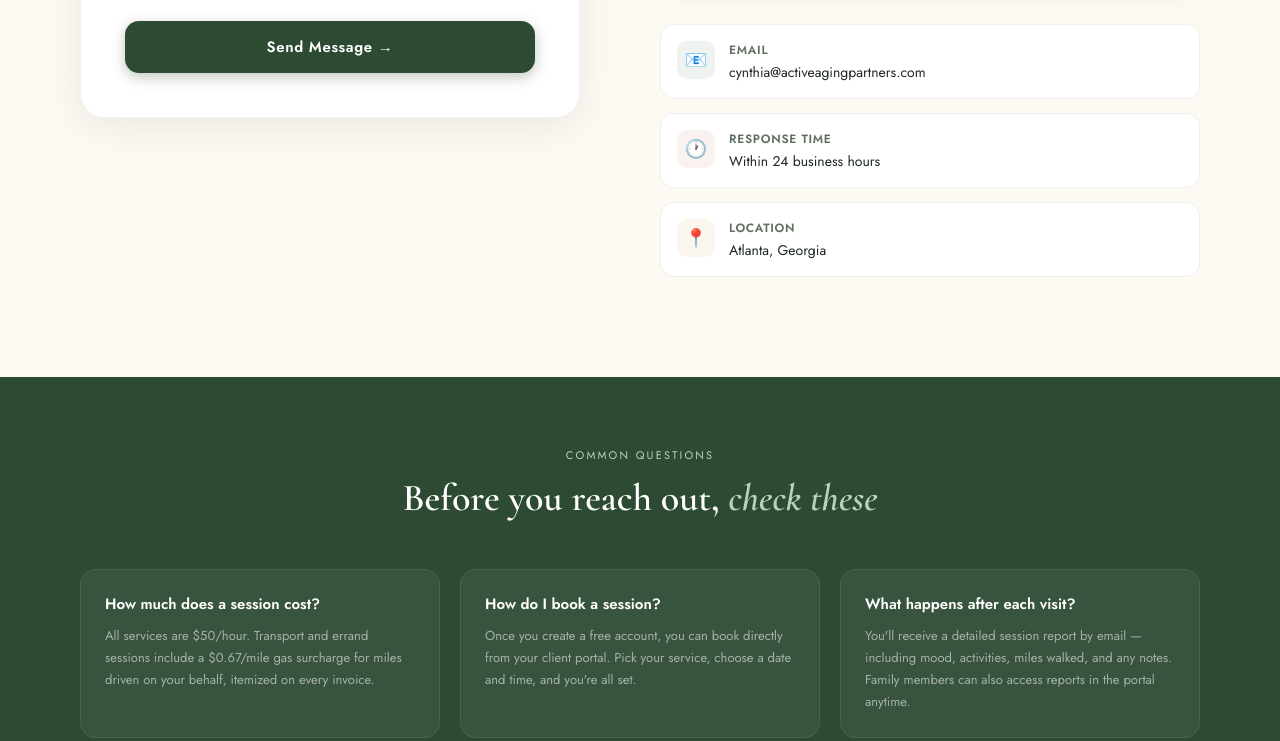
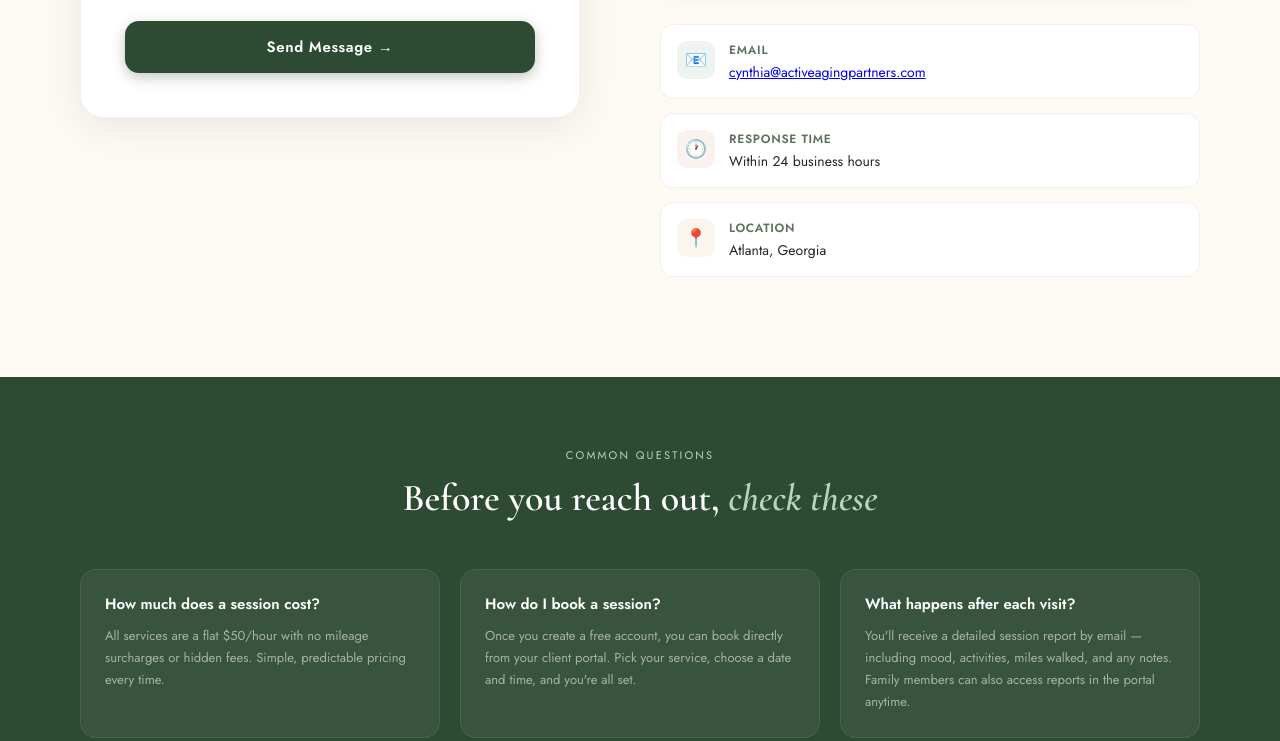
Before and after one commit to cynthiajones34/active-aging-partners, a plain HTML site: page contact.html in a window 1280 px wide. Shown: the part 1305-2046 px from the top of the page. Drawn offline with nearby package versions, Linux system fonts and the light colour scheme.

Commit message:
Update contact.html

```diff
--- a/contact.html
+++ b/contact.html
@@ -320,7 +320,7 @@ footer { background: var(--charcoal); padding: 40px 80px; }
           <select class="form-select" id="cf-interest">
             <option value="General inquiry">General inquiry</option>
             <option value="Walking &amp; Wellness">Walking &amp; Wellness sessions</option>
-            <option value="Medical Appointments">Medical appointment transport</option>
+            <option value="Companionship & Engagement">Companionship &amp; engagement visits</option>
             <option value="Errands &amp; Outings">Errands &amp; outings</option>
             <option value="Pricing">Pricing &amp; availability</option>
             <option value="Service area">Service area question</option>
@@ -381,7 +381,7 @@ footer { background: var(--charcoal); padding: 40px 80px; }
     <div style="display:flex;flex-direction:column;gap:14px">
       <div style="display:flex;align-items:flex-start;gap:14px;padding:16px;background:#fff;border-radius:14px;border:1px solid rgba(0,0,0,0.06)">
         <div style="width:38px;height:38px;border-radius:10px;background:rgba(122,158,126,0.12);display:flex;align-items:center;justify-content:center;flex-shrink:0;font-size:18px">📧</div>
-        <div><div style="font-size:12px;font-weight:600;letter-spacing:0.06em;text-transform:uppercase;color:var(--mid);margin-bottom:3px">Email</div><div style="font-size:14px;color:var(--charcoal)"><a href="mailto:cynthia@activeagingpartners.com" style="color:var(--charcoal);text-decoration:none">cynthia@activeagingpartners.com</a></div></div>
+        <div><div style="font-size:12px;font-weight:600;letter-spacing:0.06em;text-transform:uppercase;color:var(--mid);margin-bottom:3px">Email</div><div style="font-size:14px;color:var(--charcoal)"><a href="mailto:cynthia@activeagingpartners.com">cynthia@activeagingpartners.com</a></div></div>
       </div>
       <div style="display:flex;align-items:flex-start;gap:14px;padding:16px;background:#fff;border-radius:14px;border:1px solid rgba(0,0,0,0.06)">
         <div style="width:38px;height:38px;border-radius:10px;background:rgba(196,132,90,0.1);display:flex;align-items:center;justify-content:center;flex-shrink:0;font-size:18px">🕐</div>
@@ -406,7 +406,7 @@ footer { background: var(--charcoal); padding: 40px 80px; }
     <div class="faq-grid">
       <div class="faq-item">
         <div class="faq-q">How much does a session cost?</div>
-        <div class="faq-a">All services are $50/hour. Transport and errand sessions include a $0.67/mile gas surcharge for miles driven on your behalf, itemized on every invoice.</div>
+        <div class="faq-a">All services are a flat $50/hour with no mileage surcharges or hidden fees. Simple, predictable pricing every time.</div>
       </div>
       <div class="faq-item">
         <div class="faq-q">How do I book a session?</div>
```
